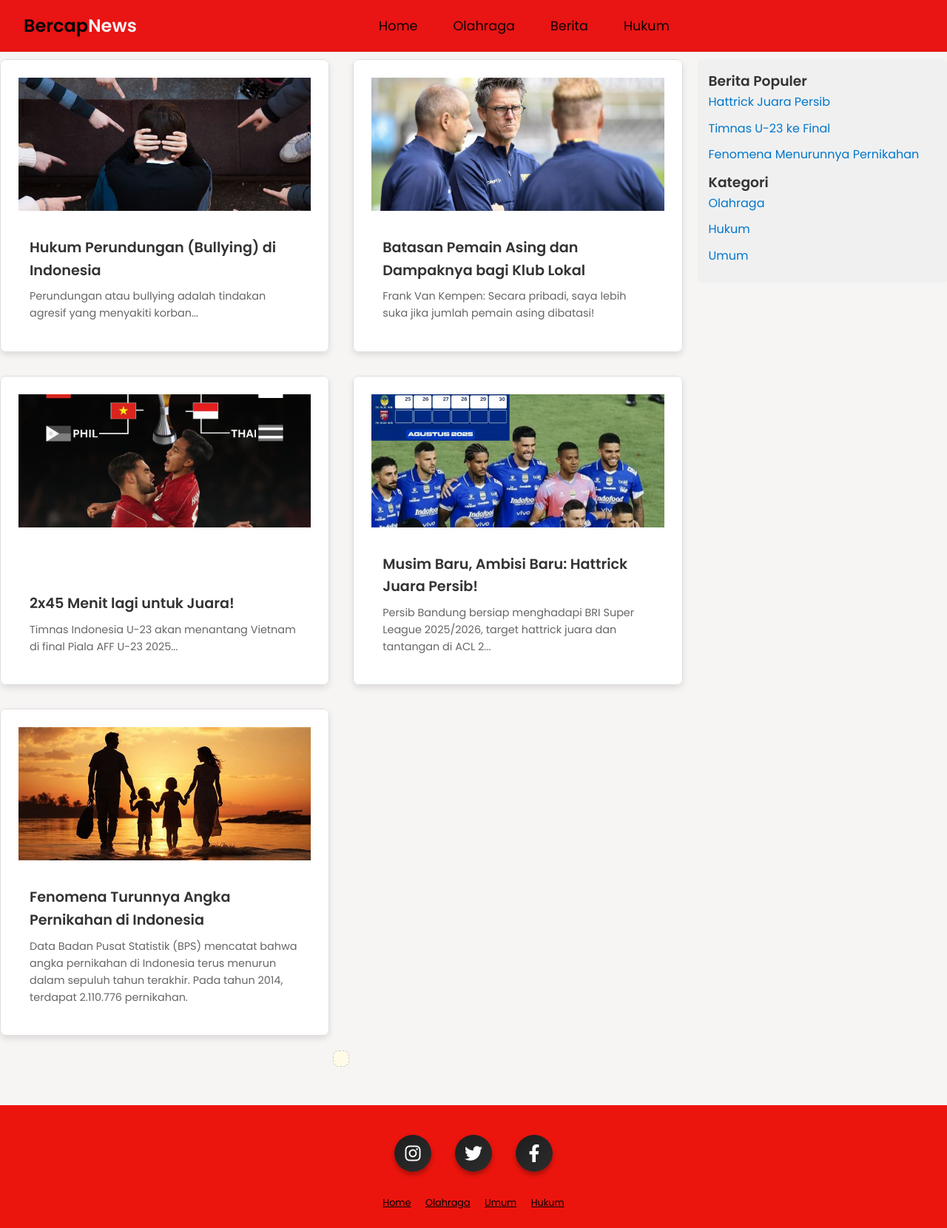
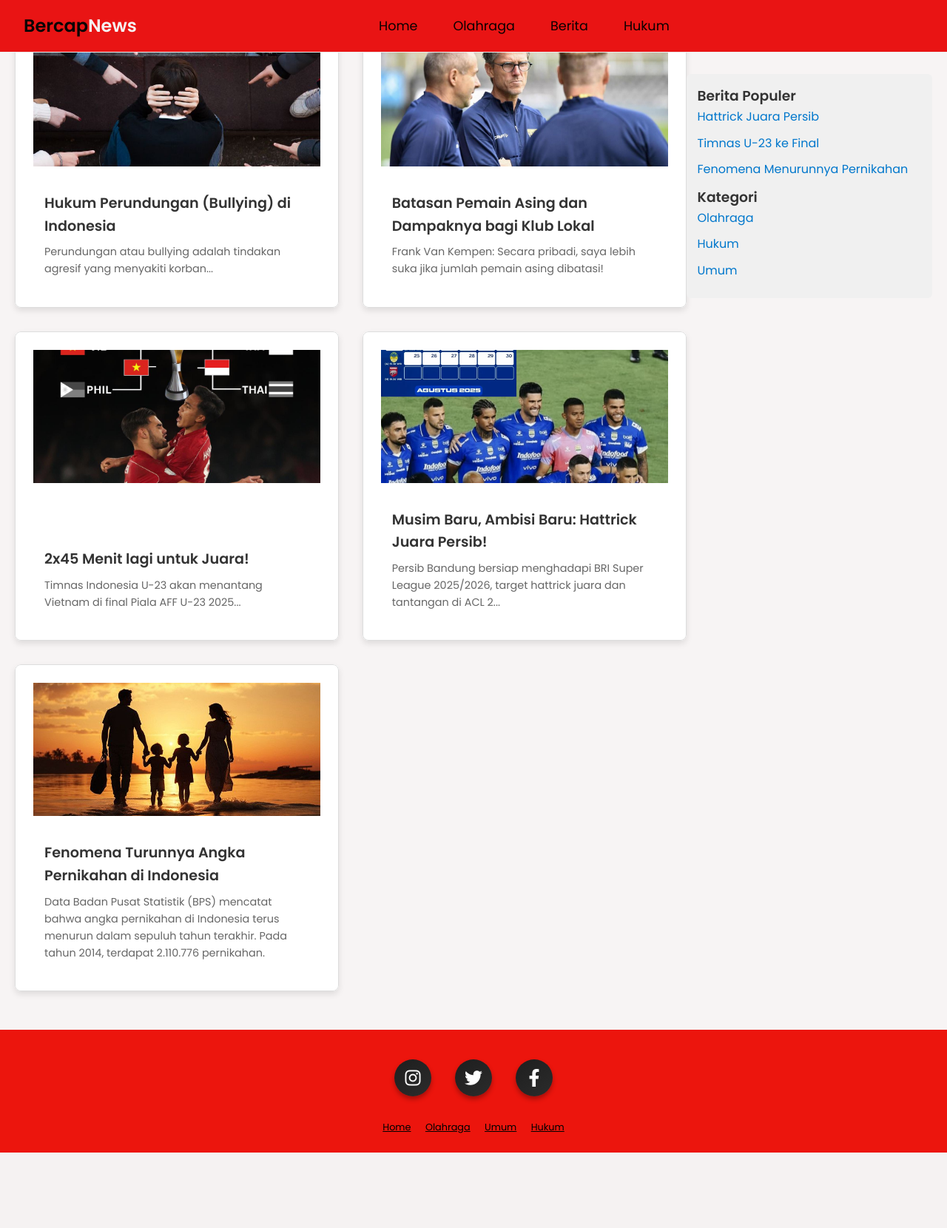
Before and after one commit to Hardiansyah46/haji-ojers, a PHP site: page / in a window 1280 px wide. Shown: the whole page at 74% size. After the commit the page ends 1558 px from the top, so only its background shows below. Run offline with PHP 8.4, Linux system fonts and the light colour scheme; some libraries are stand-ins or nearby versions.

Commit message:
mengubah css nya

```diff
--- a/css/style.css
+++ b/css/style.css
@@ -36,7 +36,7 @@ body {
 }
 
 /* Iklan */
-.ad-container {
+.container-f514334098e93f8892901afb2284c434 {
   margin: 20px auto;
   text-align: center;
   max-width: 100%;
@@ -45,38 +45,6 @@ body {
   border: 1px solid #ddd;
   border-radius: 8px;
 }
-
-/* Navbar Center - menu desktop */
-/* .navbar {
-  background-color: white;
-  position: sticky;
-  top: 0;
-  z-index: 999;
-  box-shadow: 0 2px 5px rgba(0, 0, 0, 0.1);
-  padding: 10px 20px;
-} */
-/* .navbar a {
-  color: #333;
-  text-decoration: none;
-  margin: 0 10px;
-  font-weight: 500;
-}
-.navbar-logo {
-  font-weight: 700;
-  font-size: 1.4rem;
-}
-
-@media (max-width: 768px) {
-  .menu .row {
-    flex-direction: column;
-  }
-  .menu-card-link {
-    flex: 1 1 100%;
-  }
-  .navbar-center {
-    display: none;
-  }
-} */
 
 /* Menu layout Content*/
 .content-wrapper {
@@ -172,7 +140,7 @@ ul li a:hover {
   padding: 10px;
 }
 
-.ad-container {
+.container-f514334098e93f8892901afb2284c434 {
   margin-top: 20px;
   background: #fffbe6;
   padding: 10px;
@@ -355,23 +323,6 @@ ul li a:hover {
   transition: 0.3s;
 }
 
-/* Menu ke dua */
-
-/* .menu {
-  padding: 20px;
-} */
-
-/* .blog-container {
-  max-width: 800px;
-} */
-
-/* .menu .row {
-  display: flex;
-  flex-wrap: wrap;
-  gap: 20px;
-  justify-content: space-between;
-} */
-
 .menu-card-link {
   flex: 1 1 calc(33.333% - 20px);
   text-decoration: none;
@@ -531,16 +482,6 @@ ul li a:hover {
   }
 }
 
-/* === SECTION BERITA === */
-/* .blog-container {
-  max-width: 1200px;
-  padding: 2rem;
-  background-color: #f9f9f9;
-  border-radius: 10px;
-  box-shadow: none;
-  background: transparent;
-} */
-
 /* Container untuk kartu-kartu menu */
 .row {
   display: grid;
@@ -564,11 +505,6 @@ ul li a:hover {
   height: 100%;
   min-height: 450px;
 }
-
-/* .menu {
-  padding: 4rem 0;
-  padding-bottom: 5rem;
-} */
 
 /* Grid Artikel */
 .row {
--- a/halaman4.html
+++ b/halaman4.html
@@ -59,7 +59,6 @@
 
 
     <div class="content-wrapper">
-  <!-- <div class="main-content"> -->
     <div class="layout">
       <!-- Konten Utama -->
       <main class="main">
@@ -77,6 +76,10 @@
             dampaknya bisa sangat serius, mulai dari gangguan mental hingga
             bunuh diri.
           </p>
+
+          <!-- iklan -->
+          <script async="async" data-cfasync="false" src="//pl27330090.profitableratecpm.com/f514334098e93f8892901afb2284c434/invoke.js"></script>
+          <div id="container-f514334098e93f8892901afb2284c434"></div>
 
           <p><strong>Bentuk-Bentuk Perundungan</strong></p>
           <ul>
--- a/index.html
+++ b/index.html
@@ -50,10 +50,10 @@
       </div>
     </nav>
 
-    <div class="main-layout">
-
+    <div class="content-wrapper">
+    <div class="layout">
       <!-- === Konten Utama === -->
-      <main class="main-content">
+      <main class="main">
         <div class="row">
           <a href="halaman2.html#persib" class="menu-card-link">
             <article class="menu-card">
@@ -76,6 +76,10 @@
               </div>
             </article>
           </a>
+
+          <!-- iklan -->
+          <script async="async" data-cfasync="false" src="//pl27330090.profitableratecpm.com/f514334098e93f8892901afb2284c434/invoke.js"></script>
+          <div id="container-f514334098e93f8892901afb2284c434"></div>
 
           <a href="halaman4.html#hukum" class="menu-card-link">
             <article class="menu-card">
@@ -108,14 +112,7 @@
               </div>
             </article>
           </a>
-
-          <!-- Iklan -->
-          <div class="ad-container">
-            <script async="async" data-cfasync="false" src="//pl27323442.profitableratecpm.com/b44fa8d81acef037c5bd1fc2cfe45b67/invoke.js"></script>
-            <div id="container-b44fa8d81acef037c5bd1fc2cfe45b67"></div>
-          </div>
-        </div>
-      </main>
+        </main>
 
       <!-- === Sidebar === -->
       <aside class="sidebar">
```
Also changed, not shown: halaman2.html (+3 -6 lines), halaman3.html (+7 -0 lines).
